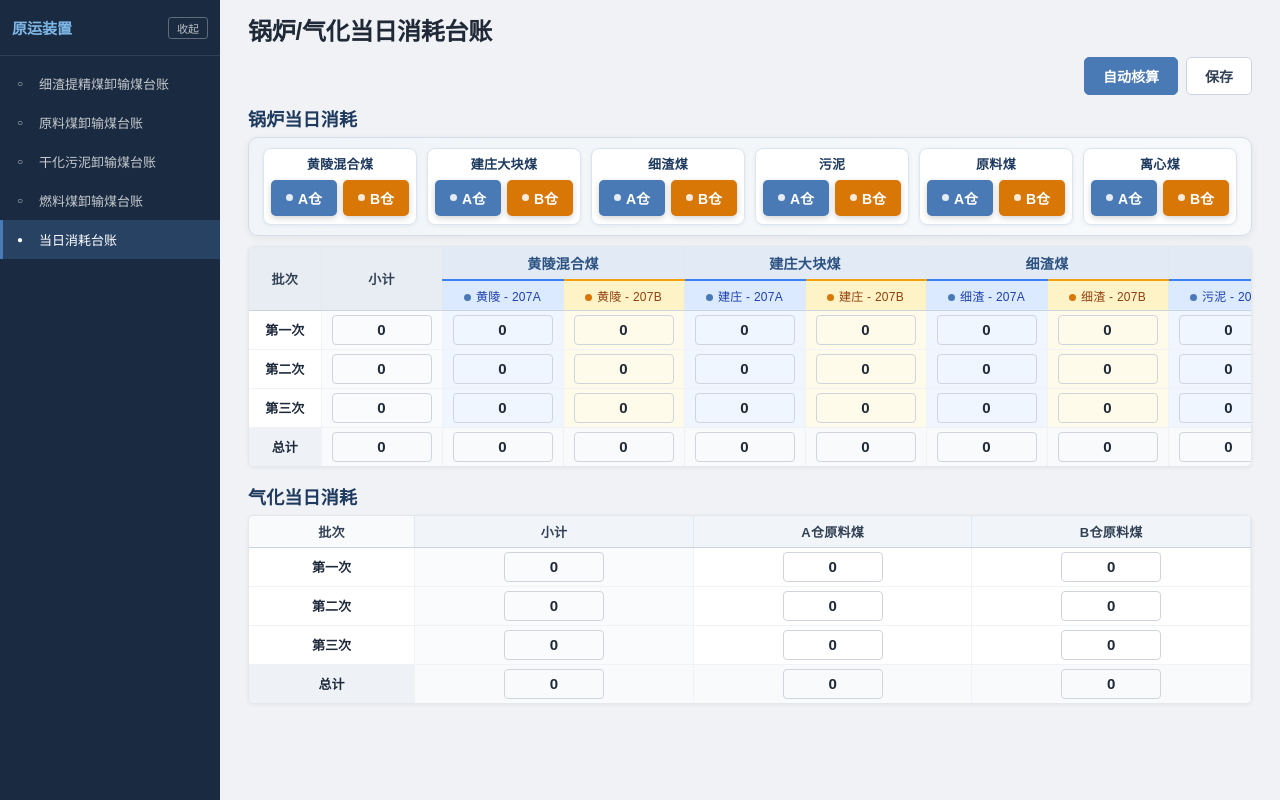
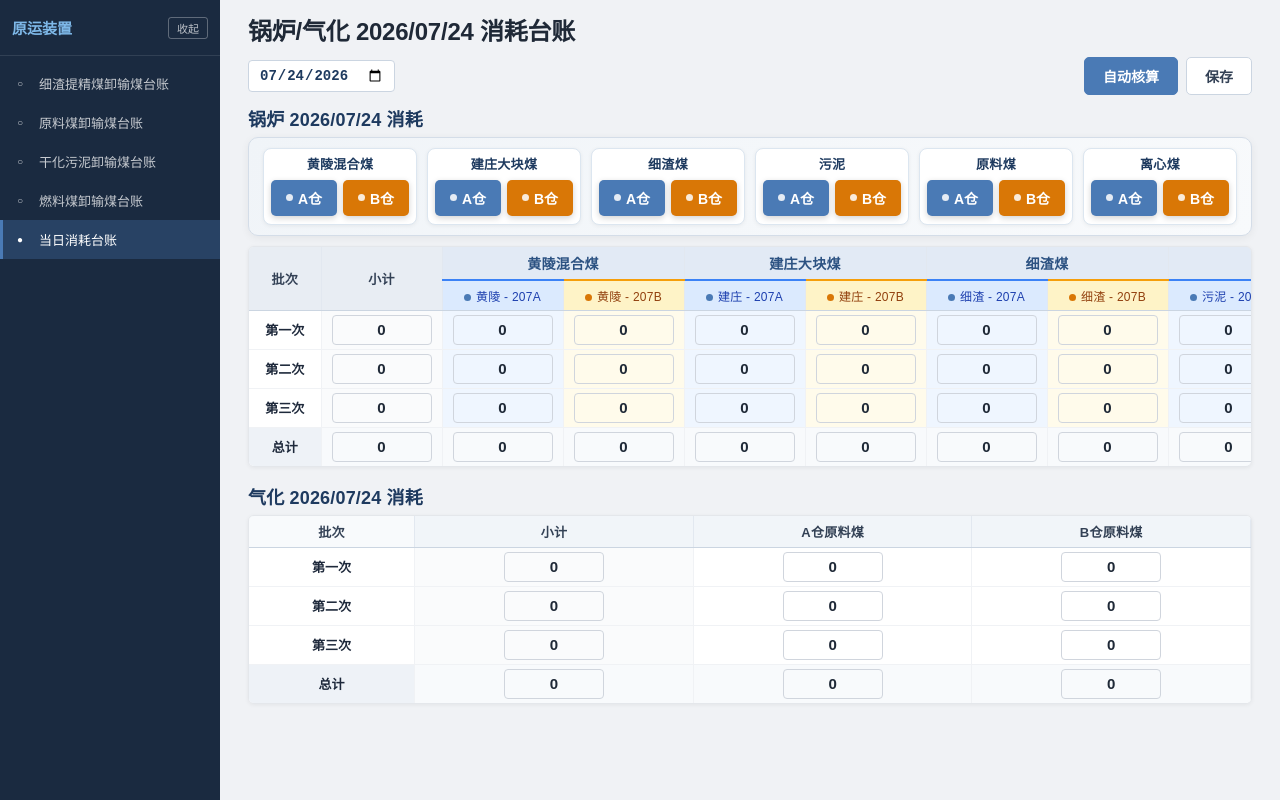
Before and after one commit to cfw123/TZ, a Vue app: page /drxhdh in a window 1280 px wide. Built offline with nearby package versions, Linux system fonts and the light colour scheme.

Commit message:
添加日期 消耗页面

```diff
--- a/src/views/DailyConsumption.vue
+++ b/src/views/DailyConsumption.vue
@@ -1,8 +1,11 @@
 <template>
   <div class="view-container">
-    <h2 class="view-title">锅炉/气化当日消耗台账</h2>
+    <h2 class="view-title">锅炉/气化 {{ displayDate }} 消耗台账</h2>
 
     <div class="toolbar">
+      <div class="date-selector">
+        <input type="date" v-model="selectedDate" />
+      </div>
       <div class="toolbar-actions">
         <button class="btn btn-primary" @click="calculateMatrix">自动核算</button>
         <button class="btn btn-secondary" @click="handleSave">保存</button>
@@ -14,7 +17,7 @@
          ============================================================ -->
     <div class="section-block">
       <div class="section-header">
-        <span class="section-title">锅炉当日消耗</span>
+        <span class="section-title">锅炉 {{ displayDate }} 消耗</span>
       </div>
 
       <!-- Requirement 1: Horizontal Card Grid Control Panel — replaces crowded popover -->
@@ -112,7 +115,7 @@
          ============================================================ -->
     <div class="section-block">
       <div class="section-header">
-        <span class="section-title">气化当日消耗</span>
+        <span class="section-title">气化 {{ displayDate }} 消耗</span>
       </div>
       <div class="table-wrapper">
         <table class="coal-table">
@@ -219,6 +222,27 @@ watch(colVisibility, (newVal) => {
     console.warn('[DailyConsumption] Failed to save visibility state to localStorage.')
   }
 }, { deep: true })
+
+// ---------------------------------------------------------------------------
+// Requirement 1: Reactive Date State
+// ---------------------------------------------------------------------------
+function toLocalDateString(date: Date): string {
+  const y = date.getFullYear()
+  const m = String(date.getMonth() + 1).padStart(2, '0')
+  const d = String(date.getDate()).padStart(2, '0')
+  return `${y}-${m}-${d}`
+}
+
+const selectedDate = ref(toLocalDateString(new Date()))
+
+const displayDate = computed(() => {
+  if (!selectedDate.value) return '当日'
+  return selectedDate.value.replace(/-/g, '/')
+})
+
+watch(selectedDate, (newVal) => {
+  console.log('Fetch data for:', newVal)
+})
 
 // ---------------------------------------------------------------------------
 // Tier-2 silo labels — include material name so every column is self-identifying
@@ -547,6 +571,8 @@ function handleSave() {
   //   storage limits.
   // ---------------------------------------------------------------------------
   const payload = {
+    // Requirement 3: Date identification
+    date: selectedDate.value,
     // Table 1 — Boiler
     boiler: {
       rows: boilerData.value.map(row => ({
@@ -617,6 +643,16 @@ function handleSave() {
   align-items: center;
   gap: 8px;
   margin-bottom: 10px;
+}
+
+.date-selector input {
+  height: 32px;
+  border: 1px solid #cbd5e1;
+  border-radius: 4px;
+  padding: 0 10px;
+  color: #1e3a5f;
+  font-weight: 600;
+  font-size: 14px;
 }
 
 /* -----------------------------------------------------------------------
```
